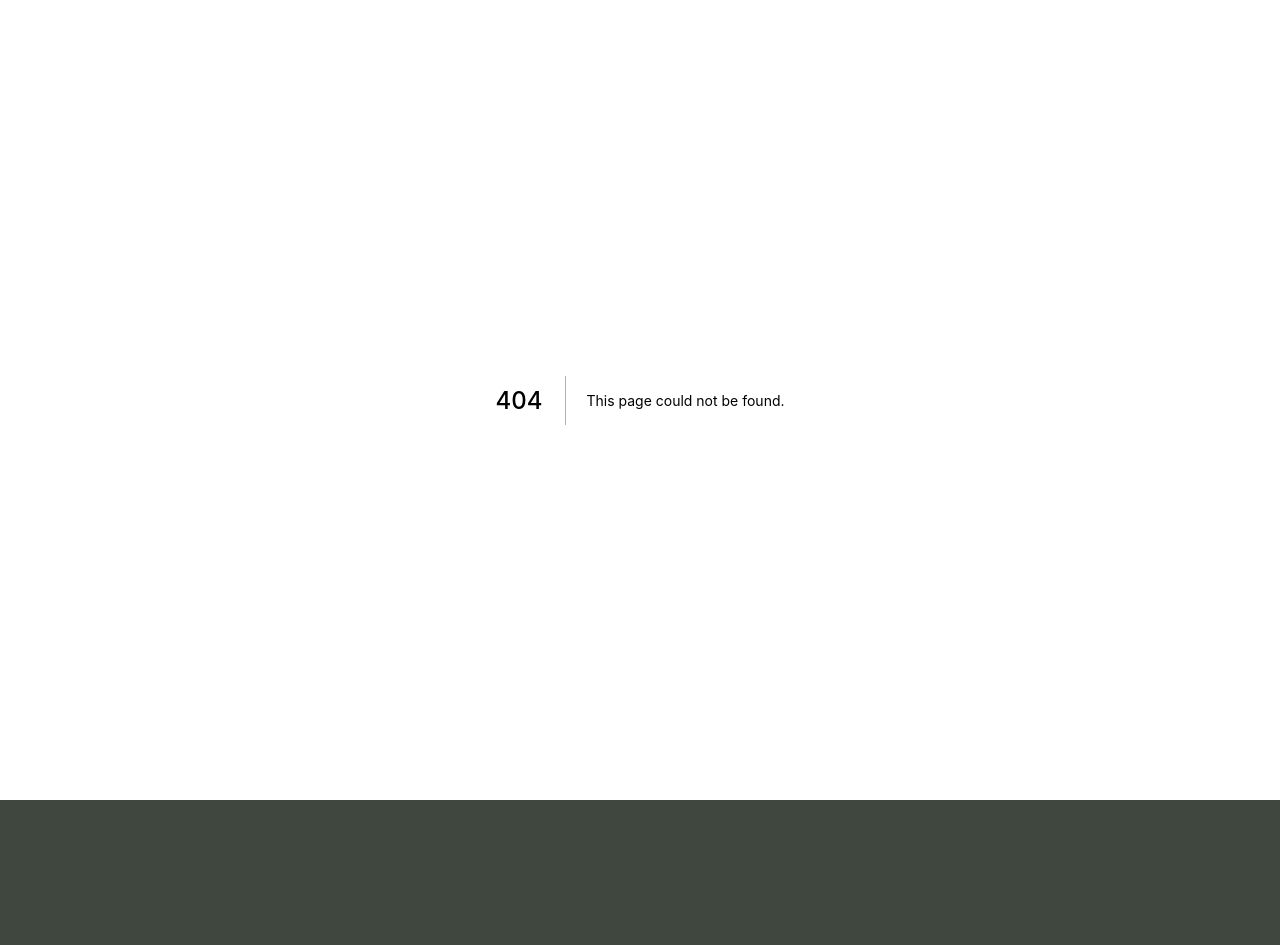
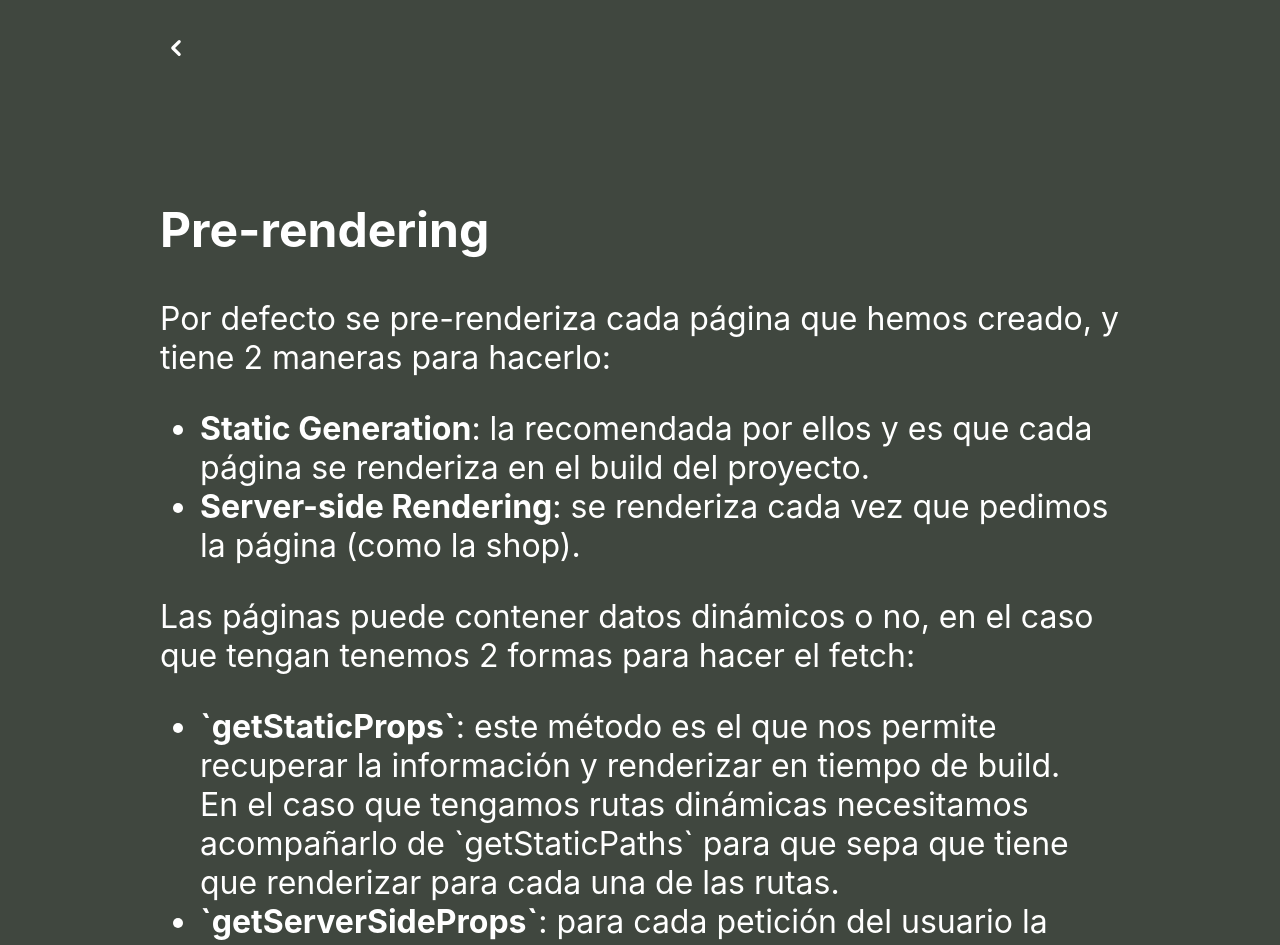
Before and after one commit to gerardag/cop-nextjs, a Next.js app: page /prerendering in a window 1280 px wide. Before the commit this address had no page. Shown: the top 945 px of the page. Before the commit the page ends 800 px from the top, so only its background shows below. Built offline with nearby package versions, Linux system fonts and the light colour scheme.

Commit message:
Added contents

```diff
--- a/pages/index.js
+++ b/pages/index.js
@@ -15,14 +15,14 @@ export default function Home({ joke }) {
       </Head>
 
       <main className={styles.main}>
-        <Header />
-
+        <h1>CoP NextJS</h1>
         {/* Summary */}
         <nav className={styles.summary}>
           <ol>
             <li><Link href="/jamstack/"><a>JAM stack</a></Link></li>
             <li>¿Que es <Link href="/nextjs/"><a>Next.JS</a></Link>?</li>
-            <li>Pre-renderizado</li>
+            <li><Link href="/pages/"><a>Pages</a></Link></li>
+            <li><Link href="/prerendering/"><a>Pre-rendering</a></Link></li>
           </ol>
         </nav>
 
--- /dev/null
+++ b/pages/prerendering/index.js
@@ -0,0 +1,32 @@
+import Breadcrumb from 'components/atoms/breadcrumb';
+
+export default function Pages() {
+  return (
+    <>
+      <div className="container">
+        <main>
+          <Breadcrumb />
+          <section>
+            <h2>Pre-rendering</h2>
+            <p>
+              Por defecto se pre-renderiza cada página que hemos creado, y tiene 2 maneras para hacerlo:
+              <ul>
+                <li><b>Static Generation</b>: la recomendada por ellos y es que cada página se renderiza en el build del proyecto.</li>
+                <li><b>Server-side Rendering</b>: se renderiza cada vez que pedimos la página (como la shop).</li>
+              </ul>
+            </p>
+            <p>Las páginas puede contener datos dinámicos o no, en el caso que tengan tenemos 2 formas para hacer el fetch:</p>
+            <ul>
+              <li>
+                <b>`getStaticProps`</b>: este método es el que nos permite recuperar la información y renderizar en tiempo de build.
+                <br />
+                En el caso que tengamos rutas dinámicas necesitamos acompañarlo de `getStaticPaths` para que sepa que tiene que renderizar para cada una de las rutas.
+              </li>
+              <li><b>`getServerSideProps`</b>: para cada petición del usuario la página es renderizada. Mucho peor para el rendimineto, por lo que es la opción menos recomendable a no ser que sea estrictamente necesaria.</li>
+            </ul>
+          </section>
+        </main>
+      </div>
+    </>
+  );
+}
--- a/styles/globals.css
+++ b/styles/globals.css
@@ -34,7 +34,7 @@ a {
 code {
   background-color: #767e75;
   border-radius: 0.8rem;
-  display: flex;
+  display: block;
   font-size: 1.5rem;
   margin-top: 2rem;
   margin-bottom: 2rem;
@@ -42,6 +42,11 @@ code {
   width: 100%;
 }
 
+code span {
+  display: block;
+  margin: 0.5rem 0;
+}
+
 small {
   font-size: 1rem;
 }
```
Also changed, not shown: components/molecules/joke/index.js (+16 -5 lines), pages/nextjs/index.js (+6 -1 lines), pages/pages/index.js (added, +35 -0 lines).
